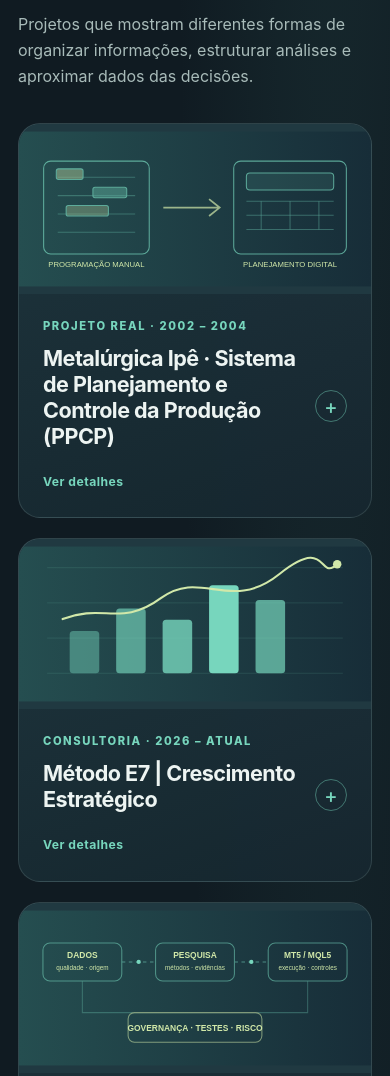
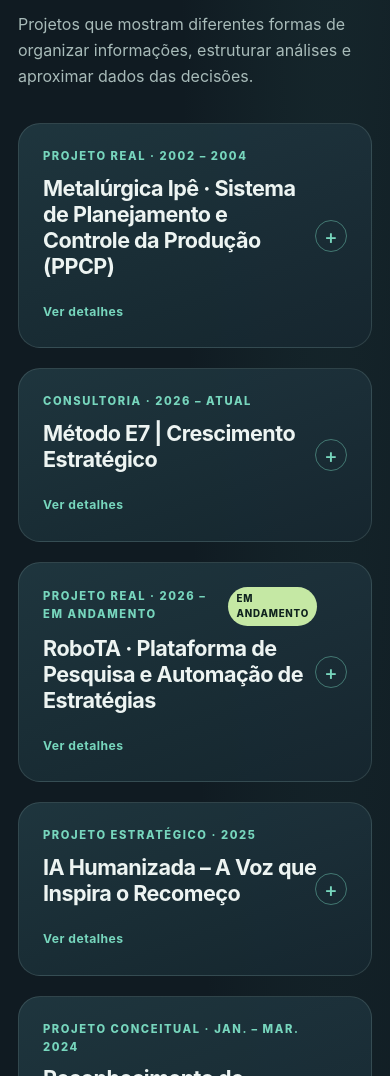
Before and after one commit to jefferson-alves-br/jefferson-alves-br.github.io, a plain HTML site: page index.html in a window 390 px wide. Shown: the part 1070-2146 px from the top of the page. Drawn offline with Linux system fonts and the light colour scheme.

Commit message:
Add files via upload

```diff
--- a/index.html
+++ b/index.html
@@ -145,7 +145,7 @@ footer{border-top:1px solid var(--line);padding:22px 0;color:#829995;font-size:.
  .tag-one{top:4px;right:0}.tag-two{bottom:40px;left:0}.float-tag{font-size:.72rem;padding:9px 12px}
  h1{font-size:3.4rem;margin:15px 0}.hero h2{font-size:1.12rem}.hero p{font-size:.95rem}
  .section{padding:64px 0}.section-head{display:block}.section-intro{margin-top:15px}
- .projects{grid-template-columns:1fr}.project-art{height:170px}
+ .projects{grid-template-columns:1fr}.project-art{display:none}
  .tools-layout{grid-template-columns:1fr;gap:26px}
  .timeline:before{left:7px}.timeline-item{grid-template-columns:1fr;gap:7px;padding:0 0 30px 31px}
  .timeline-item:before{left:1px}.period{text-align:left}
```
